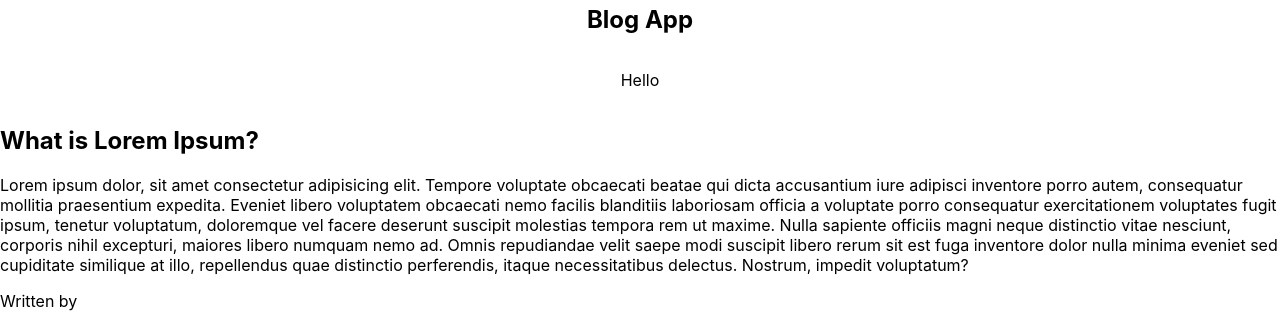
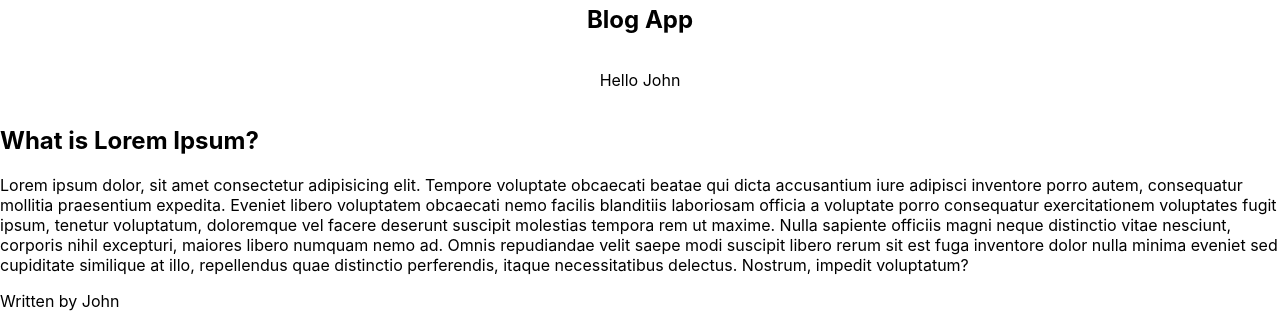
Before and after one commit to JCLthatlittlerat/simple-react-app-calculator, a React (Create React App) app: page / in a window 1280 px wide. Shown: the part 1282-1606 px from the top of the page. Built offline with nearby package versions, Linux system fonts and the light colour scheme.

Commit message:
The blog post page is fixed, by passing the data properly through contextAPI from the provider 'UserContext' to the consumers 'LoggedInUser' and 'Page' successfully, Great ;)

```diff
--- a/src/components/ContextConcept/LoggedInUser.jsx
+++ b/src/components/ContextConcept/LoggedInUser.jsx
@@ -1,10 +1,12 @@
 import React from 'react'
+import { useUser } from './UserContext';
 function LoggedInUser() {
+  const {user} = useUser()
   return (
     <div>
         <p>
 
-            Hello <span className='Username'></span>
+            Hello <span className='Username'>{user.name}</span>
         </p>
     </div>
   )
--- a/src/components/ContextConcept/Page.jsx
+++ b/src/components/ContextConcept/Page.jsx
@@ -1,7 +1,8 @@
 import React from 'react'
+import { useUser } from './UserContext'
 
 function Page() {
-
+    const {user} = useUser()
   return (
     <div>
         <h2>What is Lorem Ipsum?</h2>
@@ -14,7 +15,7 @@ function Page() {
             rerum sit est fuga inventore dolor nulla minima eveniet sed cupiditate similique at illo, repellendus quae
             distinctio perferendis, itaque necessitatibus delectus. Nostrum, impedit voluptatum?
         </p>
-        <p>Written by <span> </span></p>
+        <p>Written by <span>{user.name} </span></p>
     </div>
   )
 }
--- a/src/components/ContextConcept/UserContext.jsx
+++ b/src/components/ContextConcept/UserContext.jsx
@@ -13,7 +13,7 @@
 
 // export const useUser = () => useContext(UserContext);
 
-import { createContext, useState } from "react";
+import { createContext, useState, useContext } from "react";
 const UserContext = createContext(undefined);
 function UserProvider({children}){
     const [user] = useState({
@@ -29,5 +29,5 @@ return (
 
 }
 
-export const useUser = () => UserContext(UserContext);
+export const useUser = () => useContext(UserContext);
 export default UserProvider;
```
Also changed, not shown: src/App.js (+7 -4 lines).
